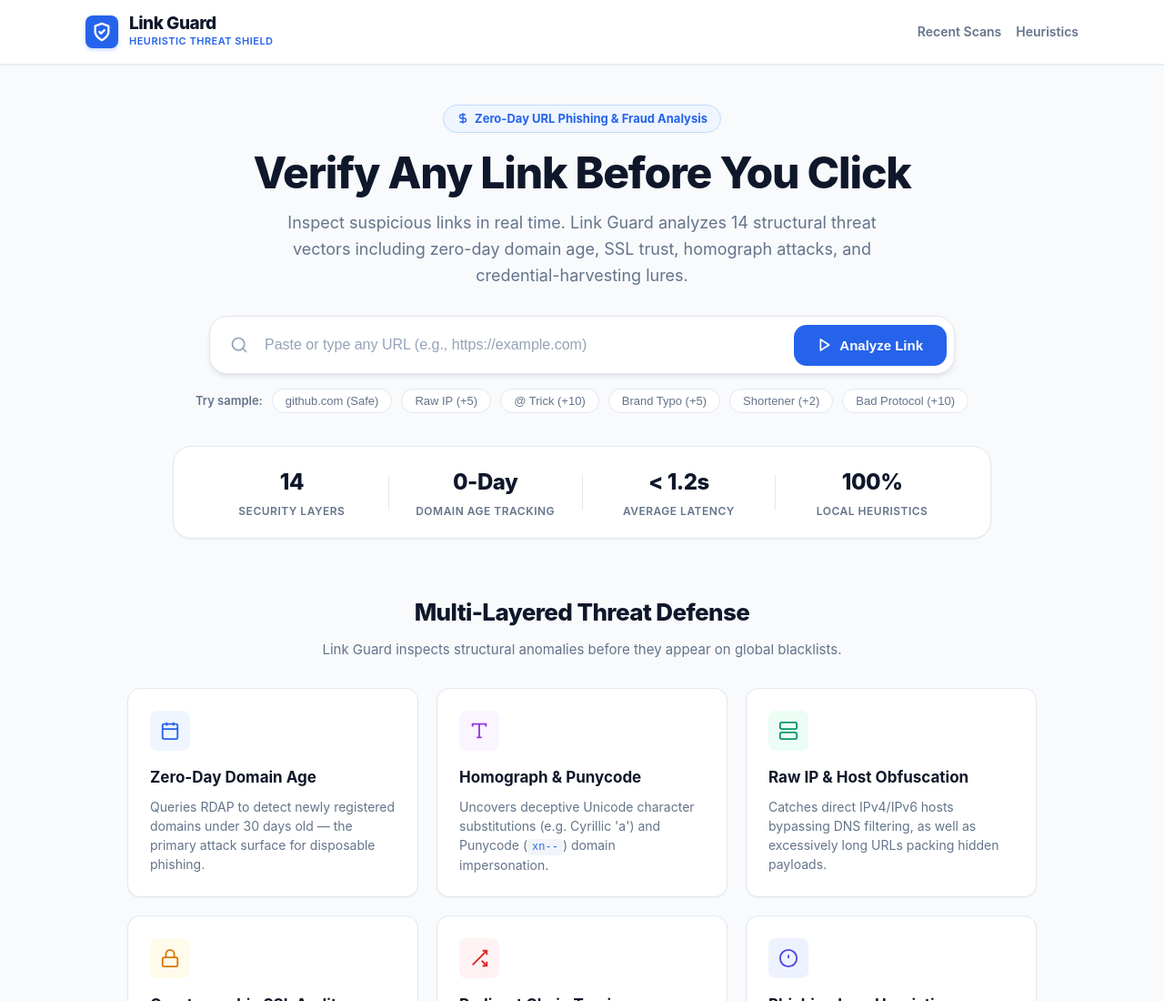
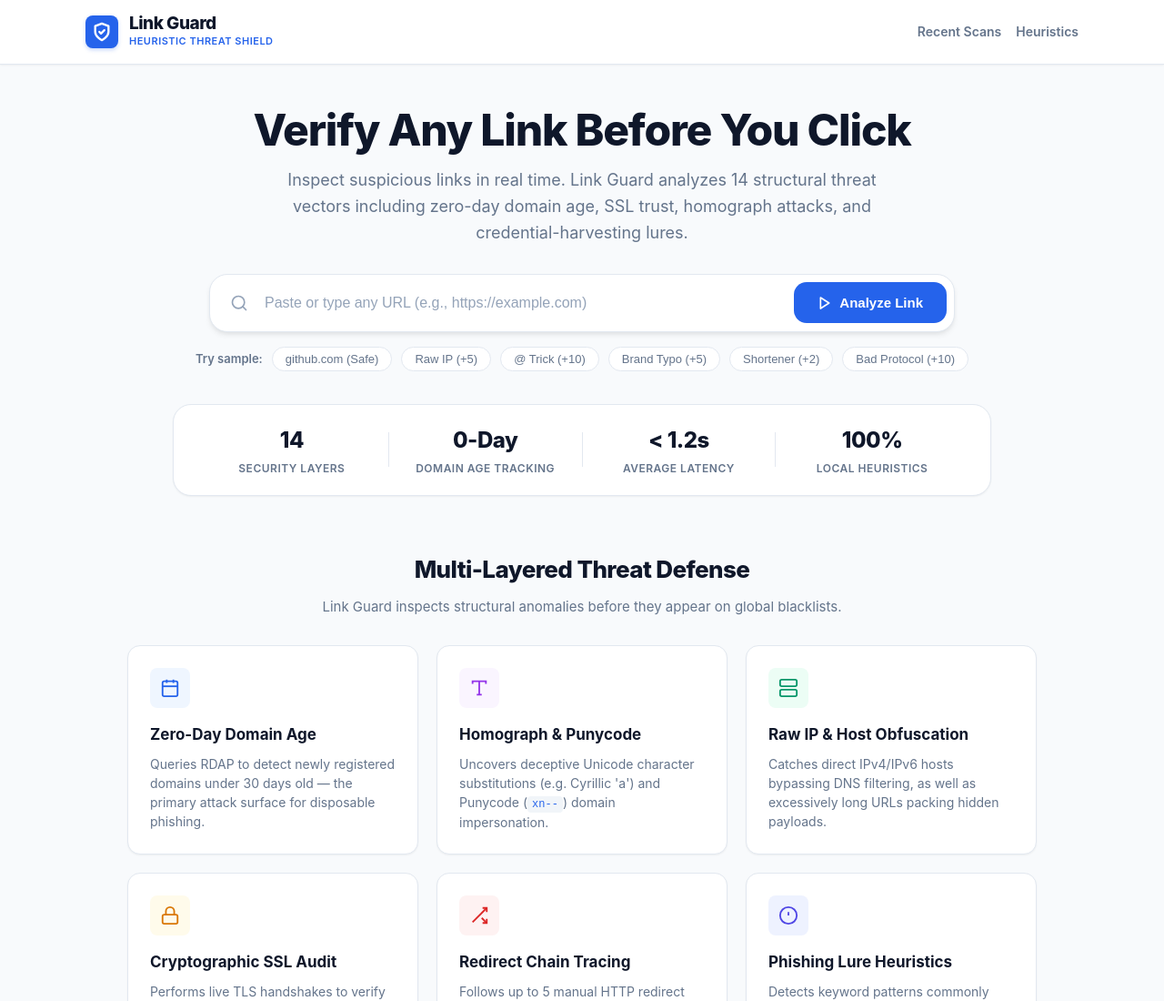
Before and after one commit to Danish786313/fraud-link-detection, a website: page views/index.html in a window 1280 px wide. Shown: the top 1100 px of the page at 91% size. Drawn offline with Linux system fonts and the light colour scheme.

Commit message:
text removed

```diff
--- a/views/index.html
+++ b/views/index.html
@@ -39,10 +39,7 @@
 
     <!-- Hero / Input Section -->
     <section class="hero">
-      <div class="hero-badge">
-        <svg width="14" height="14" viewBox="0 0 24 24" fill="none" stroke="currentColor" stroke-width="2.5"><path d="M12 2v20M17 5H9.5a3.5 3.5 0 0 0 0 7h5a3.5 3.5 0 0 1 0 7H6"/></svg>
-        <span>Zero-Day URL Phishing & Fraud Analysis</span>
-      </div>
+
 
       <h1>Verify Any Link Before You Click</h1>
       <p>Inspect suspicious links in real time. Link Guard analyzes 14 structural threat vectors including zero-day domain age, SSL trust, homograph attacks, and credential-harvesting lures.</p>
```
